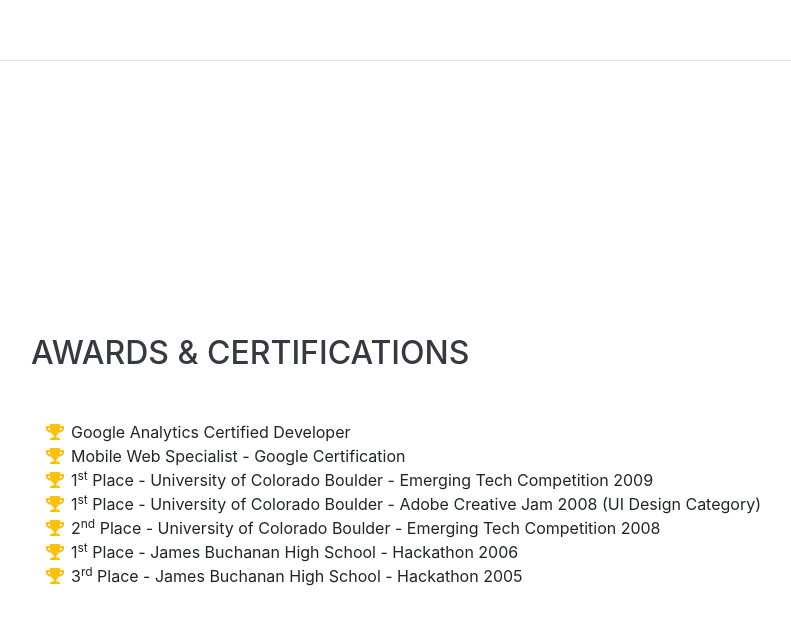
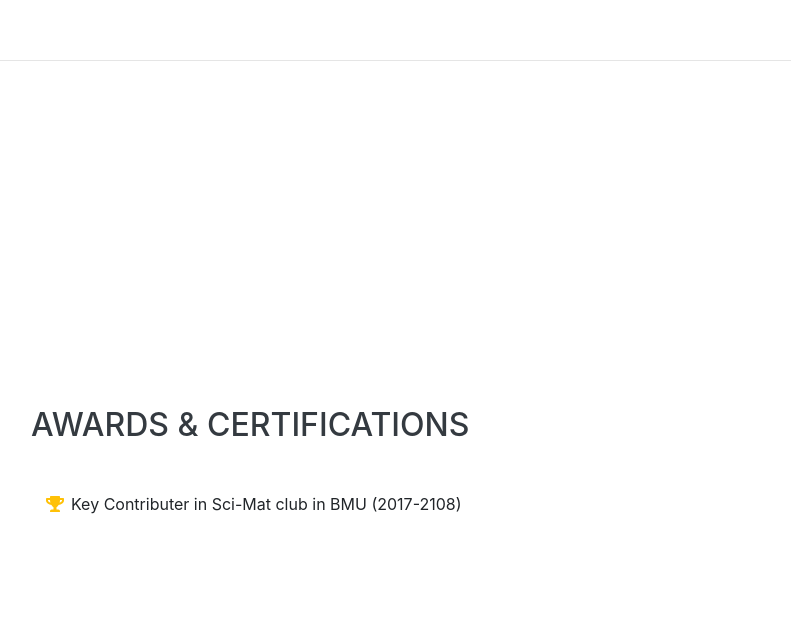
Before and after one commit to aditya-verma/aditya-verma.github.io, a website with bundled scripts: page index.html in a window 1280 px wide. Shown: the part 3944-4569 px from the top of the page, without its empty margins (289-1080 px from the left). Built offline with nearby package versions, Linux system fonts and the light colour scheme; a web font is replaced by a local one.

Commit message:
Update index.html
Update Certifications and Awards

```diff
--- a/index.html
+++ b/index.html
@@ -232,30 +232,7 @@
         <ul class="fa-ul mb-0">
           <li>
             <i class="fa-li fa fa-trophy text-warning"></i>
-            Google Analytics Certified Developer</li>
-          <li>
-            <i class="fa-li fa fa-trophy text-warning"></i>
-            Mobile Web Specialist - Google Certification</li>
-          <li>
-            <i class="fa-li fa fa-trophy text-warning"></i>
-            1<sup>st</sup>
-            Place - University of Colorado Boulder - Emerging Tech Competition 2009</li>
-          <li>
-            <i class="fa-li fa fa-trophy text-warning"></i>
-            1<sup>st</sup>
-            Place - University of Colorado Boulder - Adobe Creative Jam 2008 (UI Design Category)</li>
-          <li>
-            <i class="fa-li fa fa-trophy text-warning"></i>
-            2<sup>nd</sup>
-            Place - University of Colorado Boulder - Emerging Tech Competition 2008</li>
-          <li>
-            <i class="fa-li fa fa-trophy text-warning"></i>
-            1<sup>st</sup>
-            Place - James Buchanan High School - Hackathon 2006</li>
-          <li>
-            <i class="fa-li fa fa-trophy text-warning"></i>
-            3<sup>rd</sup>
-            Place - James Buchanan High School - Hackathon 2005</li>
+            Key Contributer in Sci-Mat club in BMU (2017-2108)</li>
         </ul>
       </div>
     </section>
```
